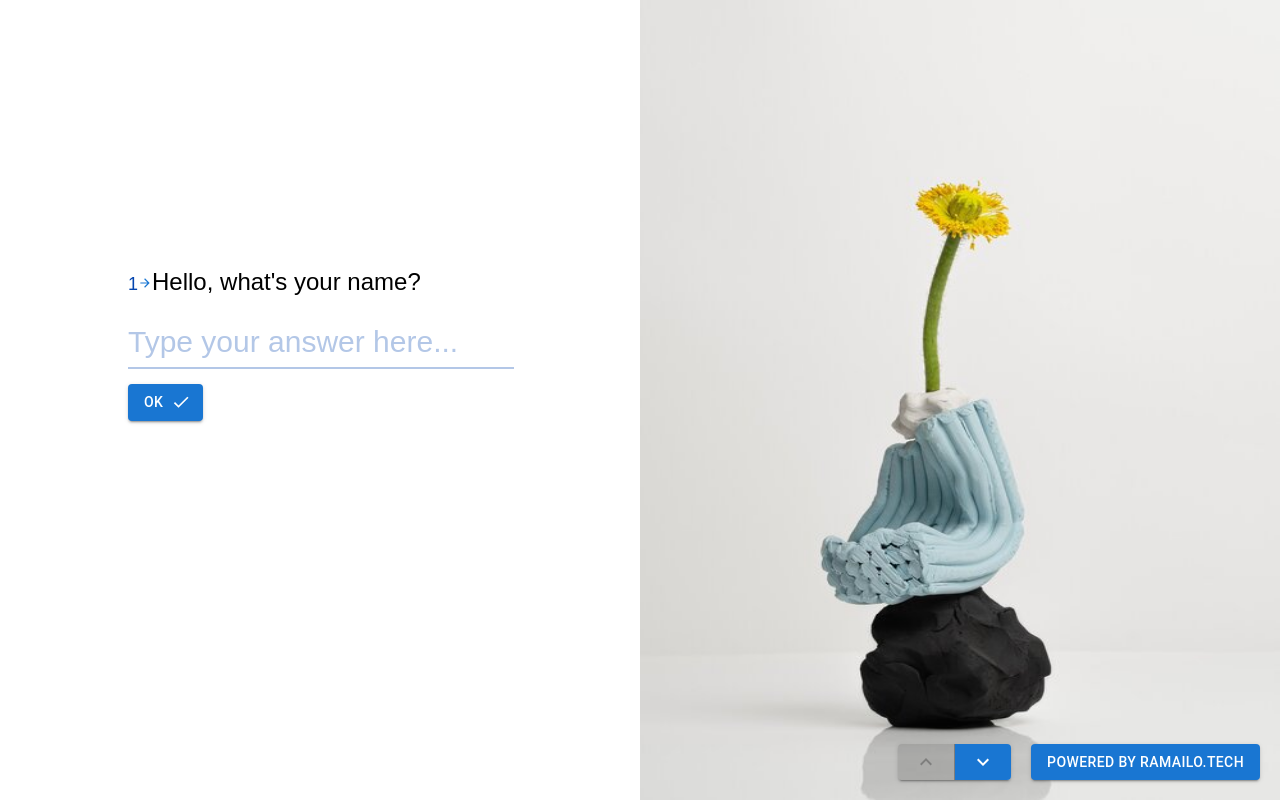
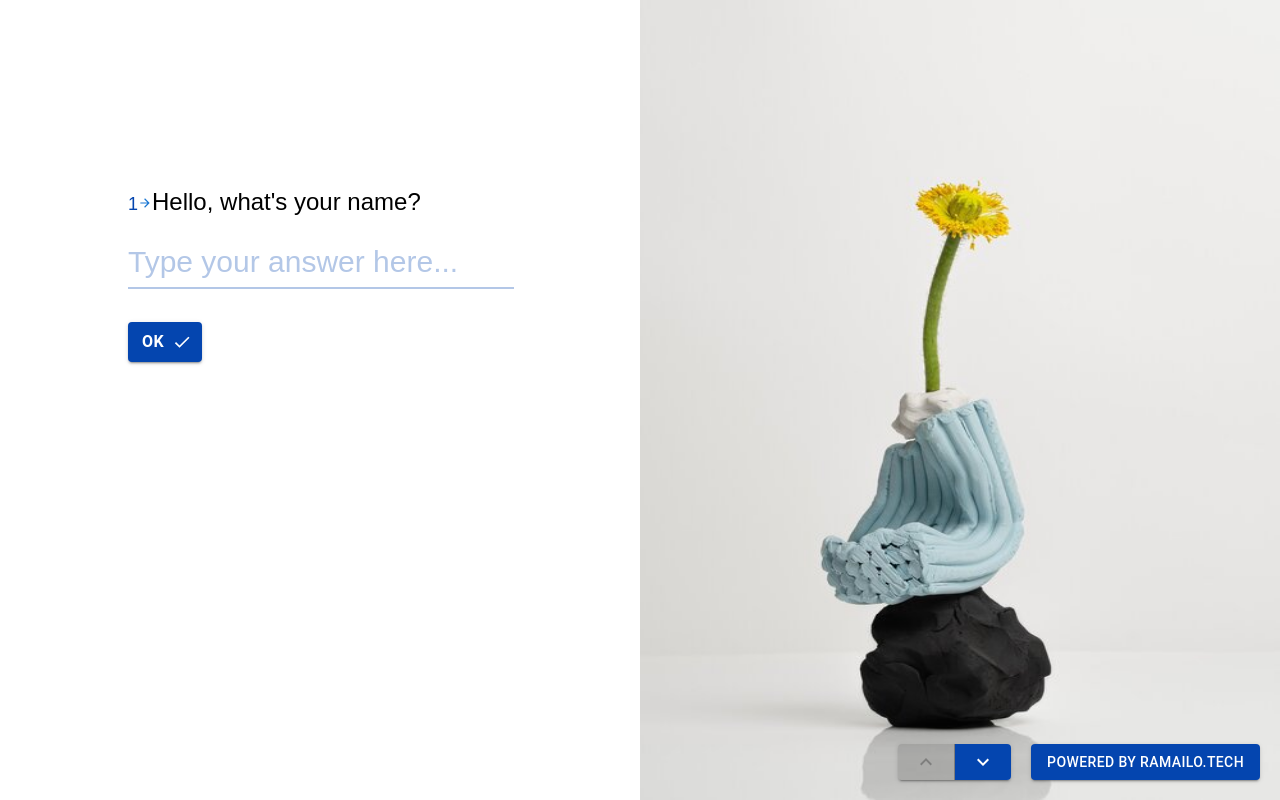
Before and after one commit to RamailoTech/Typeform-demo, a React (Create React App) app: page / in a window 1280 px wide. Built offline with nearby package versions, Linux system fonts and the light colour scheme.

Commit message:
UI uniform

```diff
--- a/src/assets/styles/form.css
+++ b/src/assets/styles/form.css
@@ -13,7 +13,7 @@
   width: 70%;
   flex: 1;
   position: absolute;
-  top: 30%;
+  top: 20%;
   margin: auto;
   left: 20%;
 }
@@ -35,6 +35,13 @@
   overflow: hidden;
   position: relative;
 }
+.grid-button{
+  margin-top: 18px !important;
+  background-color:#0445af !important;
+  padding:6px 14px !important;;
+  font-size:16px !important;;
+  font-weight:700 !important;;
+}
 
 .wrapper .navigation{
   position: fixed;
--- a/src/components/Formpage.jsx
+++ b/src/components/Formpage.jsx
@@ -1,4 +1,4 @@
-import React, { useState } from "react";
+import React, { useContext } from "react";
 import { Grid, Box, Button } from "@mui/material";
 import flower from "../assets/images/flower.jpg";
 import CheckIcon from "@mui/icons-material/Check";
@@ -7,8 +7,12 @@ import { TextInput } from "../components/input/textInput/inputs";
 import { RadioInput } from "../components/input/radioInput/RadioInput";
 import MultipleChoice from "../components/input/multipleChoice/MultipleChoice";
 import Autocomplete from "../components/input/autoComplete/autoCompleteInput";
+import FormContext from "../context/form/FormContext";
+import QuestionContext from "../context/questions/QuestionContext";
 
 export const Formpage = ({ items, activePage, pageno }) => {
+  const questions = useContext(QuestionContext)
+  const { page, setPage } = useContext(FormContext)
   return (
     <div  style={{transform:`translateY(-${activePage*100}%)`}} className="transition-ease-in-out">
       <Grid container spacing={0}>
@@ -30,7 +34,7 @@ export const Formpage = ({ items, activePage, pageno }) => {
             )}
 
             <div>
-              <Button variant="contained" endIcon={<CheckIcon />}>
+              <Button variant="contained" className="grid-button" endIcon={<CheckIcon />}   onClick={() => setPage(Math.min(page + 1, questions.length - 1))}>
                 OK
               </Button>
             </div>
--- a/src/pages/Form.jsx
+++ b/src/pages/Form.jsx
@@ -1,6 +1,6 @@
 import React, { useContext } from "react"
 import QuestionContext from "../context/questions/QuestionContext"
-import { Grid, Box, Button, ButtonGroup } from "@mui/material"
+import { Button, ButtonGroup } from "@mui/material"
 import { Formpage } from "../components/Formpage"
 import ExpandMoreIcon from "@mui/icons-material/ExpandMore"
 import ExpandLessIcon from "@mui/icons-material/ExpandLess"
@@ -24,18 +24,20 @@ export const Form = () => {
           <Button
             onClick={() => setPage(Math.max(page - 1, 0))}
             disabled={page === 0}
+            sx={{backgroundColor:"#0445af"}}
           >
             <ExpandLessIcon />
           </Button>
           <Button
             onClick={() => setPage(Math.min(page + 1, questions.length - 1))}
             disabled={page === questions.length - 1}
+            sx={{backgroundColor:"#0445af"}}
           >
             <ExpandMoreIcon />
           </Button>
         </ButtonGroup>
 
-        <Button variant="contained" className="btn-banner1">
+        <Button variant="contained"  sx={{backgroundColor:"#0445af "}}>
           Powered by Ramailo.tech
         </Button>
       </div>
```
